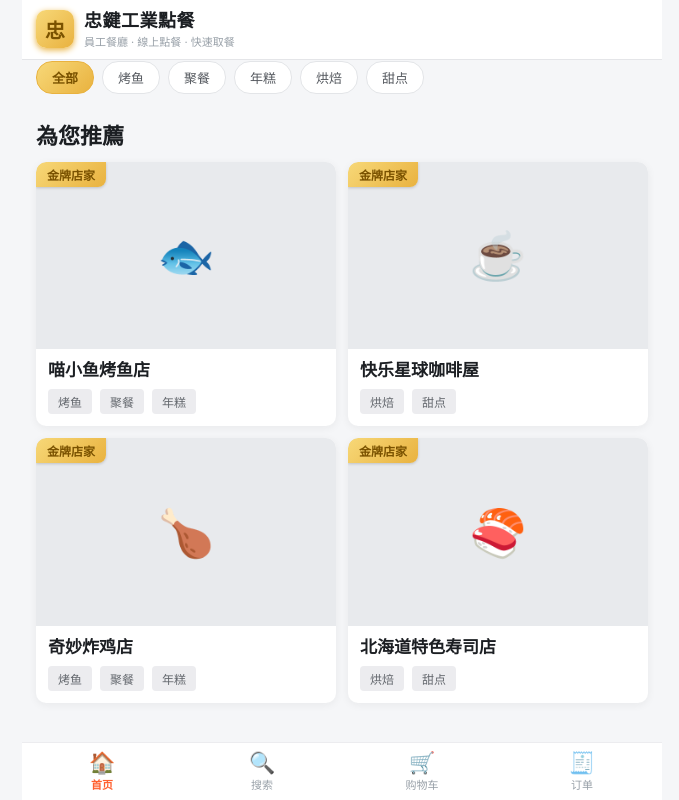
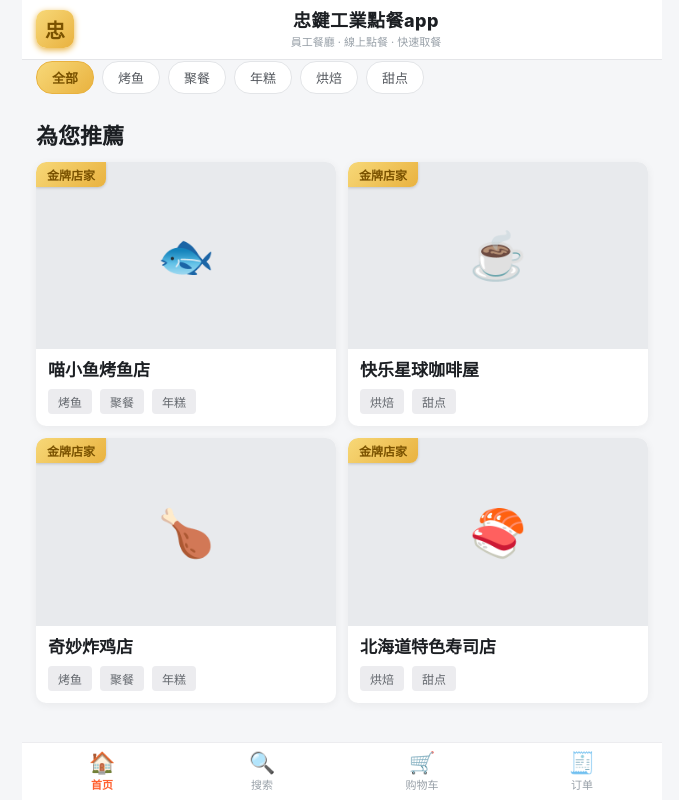
Before and after one commit to chyu3600/zhongjian-order, a plain HTML site: page index.html in a window 1280 px wide. Shown: the whole page, without its empty margins (298-977 px from the left). Drawn offline with nearby package versions, Linux system fonts and the light colour scheme.

Commit message:
feat: rename app to 忠鍵工業點餐app and center top bar title

```diff
--- a/index.html
+++ b/index.html
@@ -7,8 +7,8 @@
 <meta name="apple-mobile-web-app-capable" content="yes">
 <meta name="mobile-web-app-capable" content="yes">
 <meta name="apple-mobile-web-app-status-bar-style" content="default">
-<meta name="apple-mobile-web-app-title" content="忠鍵工業點餐">
-<title>忠鍵工業點餐</title>
+<meta name="apple-mobile-web-app-title" content="忠鍵工業點餐app">
+<title>忠鍵工業點餐app</title>
 <style>
 :root{--g1:#f7d878;--g2:#e9b23f;--gtx:#7a5200;--p1:#ff8a3d;--p2:#ff5f2e}
 *{box-sizing:border-box;-webkit-tap-highlight-color:transparent}
@@ -22,9 +22,9 @@ input,select,textarea{font-family:inherit}
 /* ---------- 顶部 ---------- */
 .topbar{position:sticky;top:0;z-index:20;background:#fff;padding:10px 14px;display:flex;align-items:center;gap:10px;box-shadow:0 1px 0 rgba(31,35,41,.08)}
 .logo{width:38px;height:38px;border-radius:10px;background:linear-gradient(135deg,var(--g1),var(--g2));color:var(--gtx);font-weight:800;font-size:20px;display:flex;align-items:center;justify-content:center;flex:none;box-shadow:0 2px 6px var(--g2)}
-.brandwrap{flex:1;min-width:0}
-.brand{font-size:18px;font-weight:800;letter-spacing:.5px;white-space:nowrap;line-height:1.2}
-.brand-sub{font-size:11px;color:#98a0a8;margin-top:1px;white-space:nowrap;overflow:hidden;text-overflow:ellipsis}
+.brandwrap{flex:1;min-width:0;text-align:center}
+.brand{font-size:18px;font-weight:800;letter-spacing:.5px;white-space:nowrap;line-height:1.2;text-align:center}
+.brand-sub{font-size:11px;color:#98a0a8;margin-top:1px;white-space:nowrap;overflow:hidden;text-overflow:ellipsis;text-align:center}
 .iconbtn{border:none;background:#ebedf0;border-radius:50%;width:36px;height:36px;font-size:16px;flex:none;cursor:pointer}
 
 /* ---------- 分类 chips ---------- */
@@ -209,7 +209,7 @@ if (!cache || !cache.shops) { cache = seedData(); LS.set('jpd_cache', cache); }
 function persist(){ LS.set('jpd_cache', cache); }
 var DEFAULT_SETTINGS = {
   id: 'app',
-  app_name: '忠鍵工業點餐', app_sub: '員工餐廳 · 線上點餐 · 快速取餐',
+  app_name: '忠鍵工業點餐app', app_sub: '員工餐廳 · 線上點餐 · 快速取餐',
   logo_char: '忠', section_title: '為您推薦',
   admin_user: 'admin', admin_pass: 'admin123',
   gold1: '#f7d878', gold2: '#e9b23f', gold_tx: '#7a5200',
```
